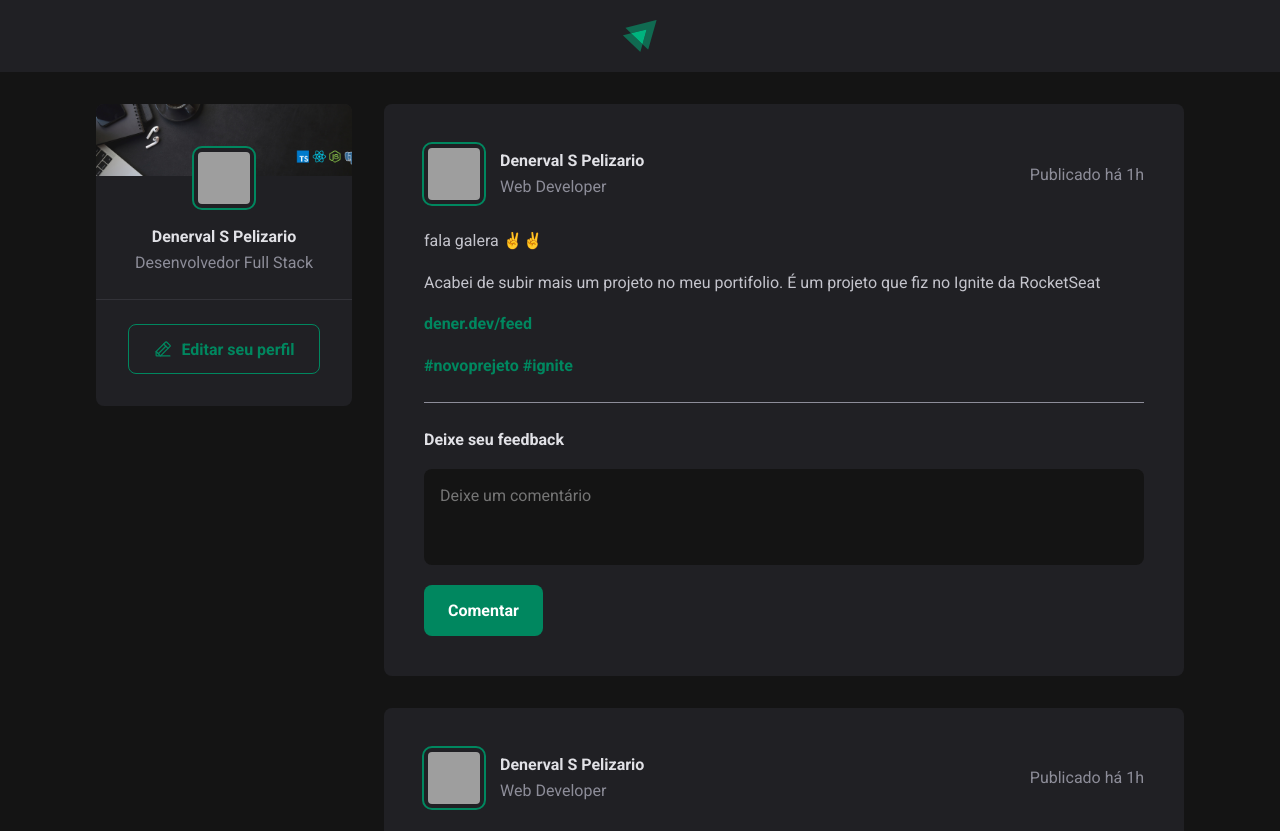
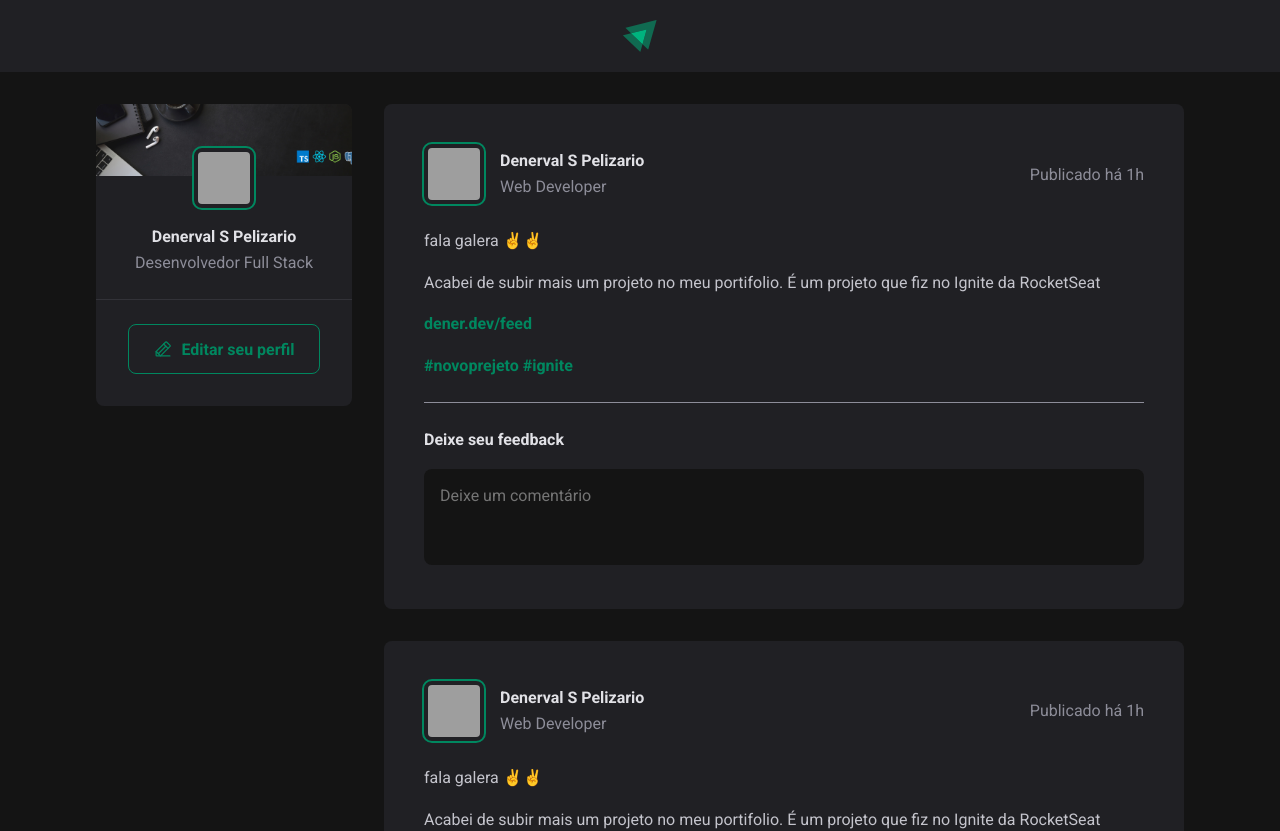
Before and after one commit to denervalspelizario/AppFeed, a React (Vite) app: page / in a window 1280 px wide. Shown: the top 831 px of the page. Built offline with nearby package versions, Linux system fonts and the light colour scheme; grey boxes are pictures that could not be loaded.

Commit message:
update criacao e estilizacao de component  Post

```diff
--- a/src/components/Post.jsx
+++ b/src/components/Post.jsx
@@ -37,7 +37,9 @@ export function Post() {
       <textarea
         placeholder='Deixe um comentário'
       />
-      <button type='submit'>Comentar</button>
+      <footer>
+        <button type='submit'>Publicar</button>
+      </footer>
      </form>
     </article>
   )
--- a/src/components/Post.module.css
+++ b/src/components/Post.module.css
@@ -87,7 +87,17 @@
    margin-top: 1rem;
 }
 
-.commentForm button[type=submit]{
+.commentForm footer {
+  visibility: hidden; /*ocultando o btn*/
+  max-height: 0;
+}
+
+.commentForm:focus-within footer {  /* Toda vez que clicar(focus) no formulario vamos alterar a estilizacao*/
+  visibility: visible; /*mostrando o btn*/
+  max-height: none;
+}
+
+.commentForm button[type=submit]{  /*estilizando o btn de form*/
   padding: 1rem 1.5rem;
   margin-top: 1rem;
   border-radius: 8px;
@@ -96,4 +106,11 @@
   color: var(--white);
   font-weight: bold;
   cursor: pointer;
+  transition: background-color 0.1s;
+
+
 }
+
+.commentForm button[type=submit]:hover{
+  background: var(--green-300);
+}
--- a/src/global.css
+++ b/src/global.css
@@ -10,6 +10,11 @@
 
   --green-300: #00B37E;
   --green-500: #00875f;
+}
+
+:focus {
+  outline: transparent; /*Ao clicar em qualquer elemento não tera alteracao por default*/
+  box-shadow: 0 0 0 2px var(--green-500); /* Ao clicar em algum box como um form a borda fica na cor var(--green-500) */
 }
 
 * {
```
